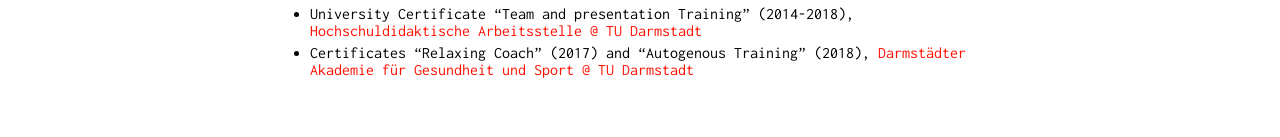
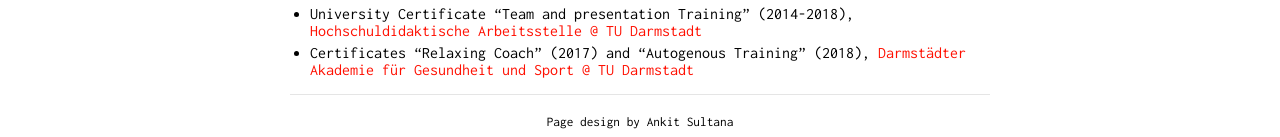
Before and after one commit to chkla/gitPage, a Jekyll site: the page built from index.md, in a window 1280 px wide. Shown: the part 760-897 px from the top of the page. Built offline with Jekyll 4.4.1, drawn with Linux system fonts in a browser that asks for light colours; our own code applies the rules of GitHub Pages for plain Markdown files; part of the change alters nothing that is shown.

```diff
--- a/_config.yml
+++ b/_config.yml
@@ -5,8 +5,8 @@ markdown: kramdown
 
 tracking_id: #
 
-#footer: yes
-#footer_url: "https://ankitsultana.com"
+footer: yes
+footer_url: "https://ankitsultana.com"
 footer_text: "Page design by Ankit Sultana"
 
 sass:
```
